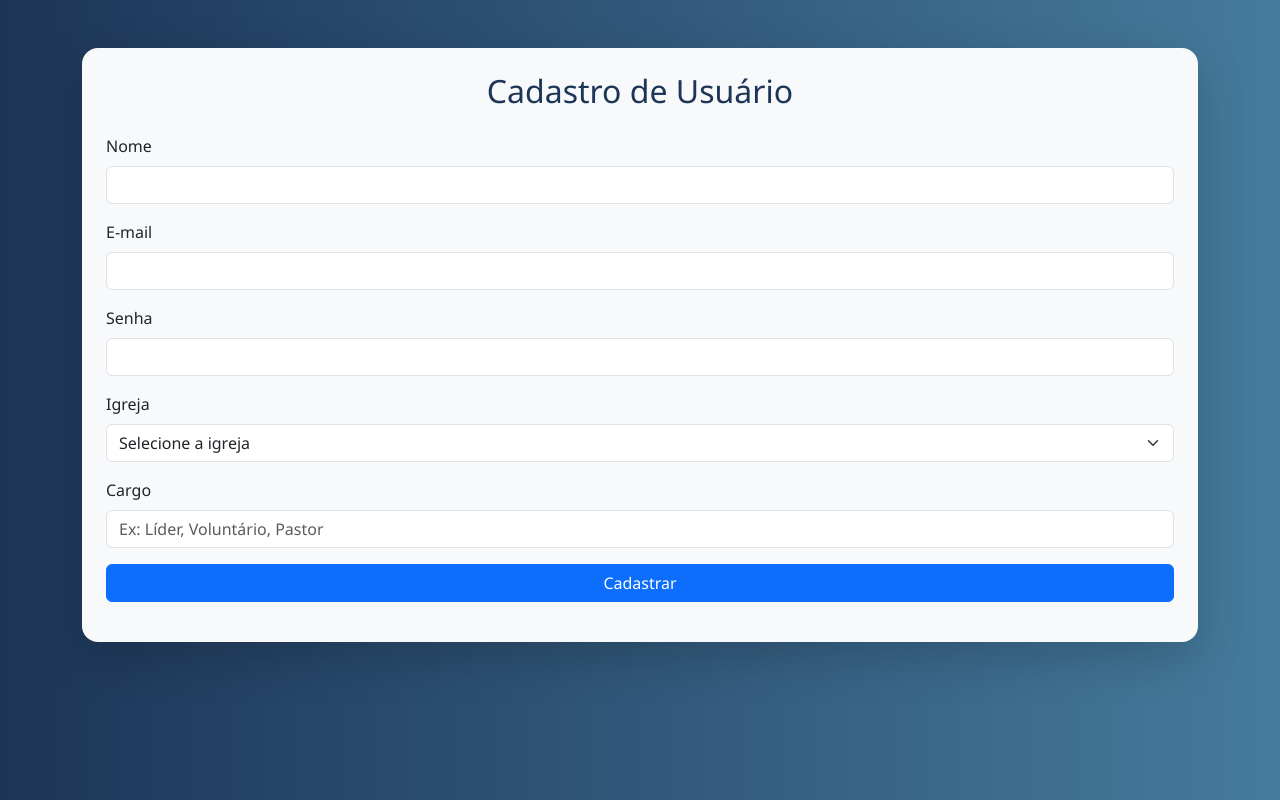
After one commit to GabrielCarlosG/Domus, a Flask app: template app/templates/cadastro.html in a window 1280 px wide. The commit adds this page. Run offline with Flask 3, Linux system fonts and the light colour scheme; the template is opened without the code that fills it, so the values that code supplies are empty.

Commit message:
Criação tela cadastro

```diff
--- a/__init__.py
+++ b/__init__.py
@@ -1 +1 @@
-import App
+import main
--- /dev/null
+++ b/app/static/CSS/estilo.css
@@ -0,0 +1,29 @@
+body {
+  background: linear-gradient(to right, #1d3557, #457b9d);
+  font-family: 'Segoe UI', Tahoma, Geneva, Verdana, sans-serif;
+  color: #333;
+}
+
+.card {
+  background-color: #f8f9fa;
+  animation: fadeIn 1.2s ease-in-out;
+}
+
+h2 {
+  color: #1d3557;
+}
+
+#mensagem {
+  font-weight: bold;
+}
+
+@keyframes fadeIn {
+  0% {
+    opacity: 0;
+    transform: translateY(-20px);
+  }
+  100% {
+    opacity: 1;
+    transform: translateY(0);
+  }
+}
--- /dev/null
+++ b/app/static/JS/animacoes.js
@@ -0,0 +1,17 @@
+document.addEventListener('DOMContentLoaded', () => {
+  const form = document.getElementById('formCadastro');
+  const mensagem = document.getElementById('mensagem');
+
+  form.addEventListener('submit', function (e) {
+    e.preventDefault();
+
+    const nome = document.getElementById('nome').value;
+    const email = document.getElementById('email').value;
+
+    mensagem.innerHTML = `<p class="text-success">Usuário <strong>${nome}</strong> cadastrado com sucesso!</p>`;
+    mensagem.classList.add('fade-in');
+
+    // Reset do formulário
+    form.reset();
+  });
+});
--- /dev/null
+++ b/app/templates/cadastro.html
@@ -0,0 +1,49 @@
+<!DOCTYPE html>
+<html lang="pt-br">
+<head>
+  <meta charset="UTF-8" />
+  <meta name="viewport" content="width=device-width, initial-scale=1.0" />
+  <title>Cadastro de Usuário</title>
+  <link rel="stylesheet" href="https://cdn.jsdelivr.net/npm/bootstrap@5.3.3/dist/css/bootstrap.min.css" />
+  <link rel="stylesheet" href="../static/CSS/estilo.css" />
+</head>
+<body>
+  <div class="container mt-5">
+    <div class="card p-4 shadow-lg border-0 rounded-4">
+      <h2 class="text-center mb-4">Cadastro de Usuário</h2>
+      <form id="formCadastro" action="/salvar" method="POST">
+        <div class="mb-3">
+          <label for="nome" class="form-label">Nome</label>
+          <input type="text" class="form-control" id="nome" required />
+        </div>
+        <div class="mb-3">
+          <label for="email" class="form-label">E-mail</label>
+          <input type="email" class="form-control" id="email" required />
+        </div>
+        <div class="mb-3">
+          <label for="senha" class="form-label">Senha</label>
+          <input type="password" class="form-control" id="senha" required />
+        </div>
+        <div class="mb-3">
+          <label for="igreja" class="form-label">Igreja</label>
+          <select class="form-select" id="igreja" required>
+            <option value="" selected disabled>Selecione a igreja</option>
+            <option value="Metodista Central Guararapes">Central Guararapes</option>
+            <option value="Rio de Esperança">Rio de Esperança</option>
+            <option value="Metodista Torre">Torre</option>
+            <option value="Outros">Outros</option>
+          </select>
+        </div>
+        <div class="mb-3">
+            <label for="cargo" class="form-label">Cargo</label>
+            <input type="text" class="form-control" id="cargo" placeholder="Ex: Líder, Voluntário, Pastor"/>
+        </div>
+        <button type="submit" class="btn btn-primary w-100">Cadastrar</button>
+      </form>
+      <div id="mensagem" class="mt-3 text-center"></div>
+    </div>
+  </div>
+
+  <script src="../static/JS/animacoes.js"></script>
+</body>
+</html>
--- /dev/null
+++ b/main.py
@@ -0,0 +1,38 @@
+from flask import Flask, render_template, request, redirect, url_for
+from openpyxl import Workbook, load_workbook
+import os
+
+app = Flask(__name__)
+
+# Nome do arquivo Excel
+ARQUIVO_EXCEL = "dados.xlsx"
+
+# Cria o arquivo Excel com cabeçalho se ele ainda não existir
+if not os.path.exists(ARQUIVO_EXCEL):
+    wb = Workbook()
+    ws = wb.active
+    ws.append(["Nome", "Email", "Senha", "Igreja", "Cargo"])
+    wb.save(ARQUIVO_EXCEL)
+
+@app.route('/')
+def index():
+    return render_template('cadastro.html')
+
+@app.route('/salvar', methods=['POST'])
+def salvar():
+    nome = request.form['nome']
+    email = request.form['email']
+    senha = request.form['senha']
+    igreja = request.form['igreja']
+    cargo = request.form.get('cargo', '')
+
+    # Abre o arquivo Excel existente e adiciona uma nova linha
+    wb = load_workbook(ARQUIVO_EXCEL)
+    ws = wb.active
+    ws.append([nome, email, senha, igreja, cargo])
+    wb.save(ARQUIVO_EXCEL)
+
+    return redirect(url_for('index'))
+
+if __name__ == '__main__':
+    app.run(debug=True)
```
Also changed, not shown: app/templates/login.html (+0 -113 lines), App.py (deleted).
